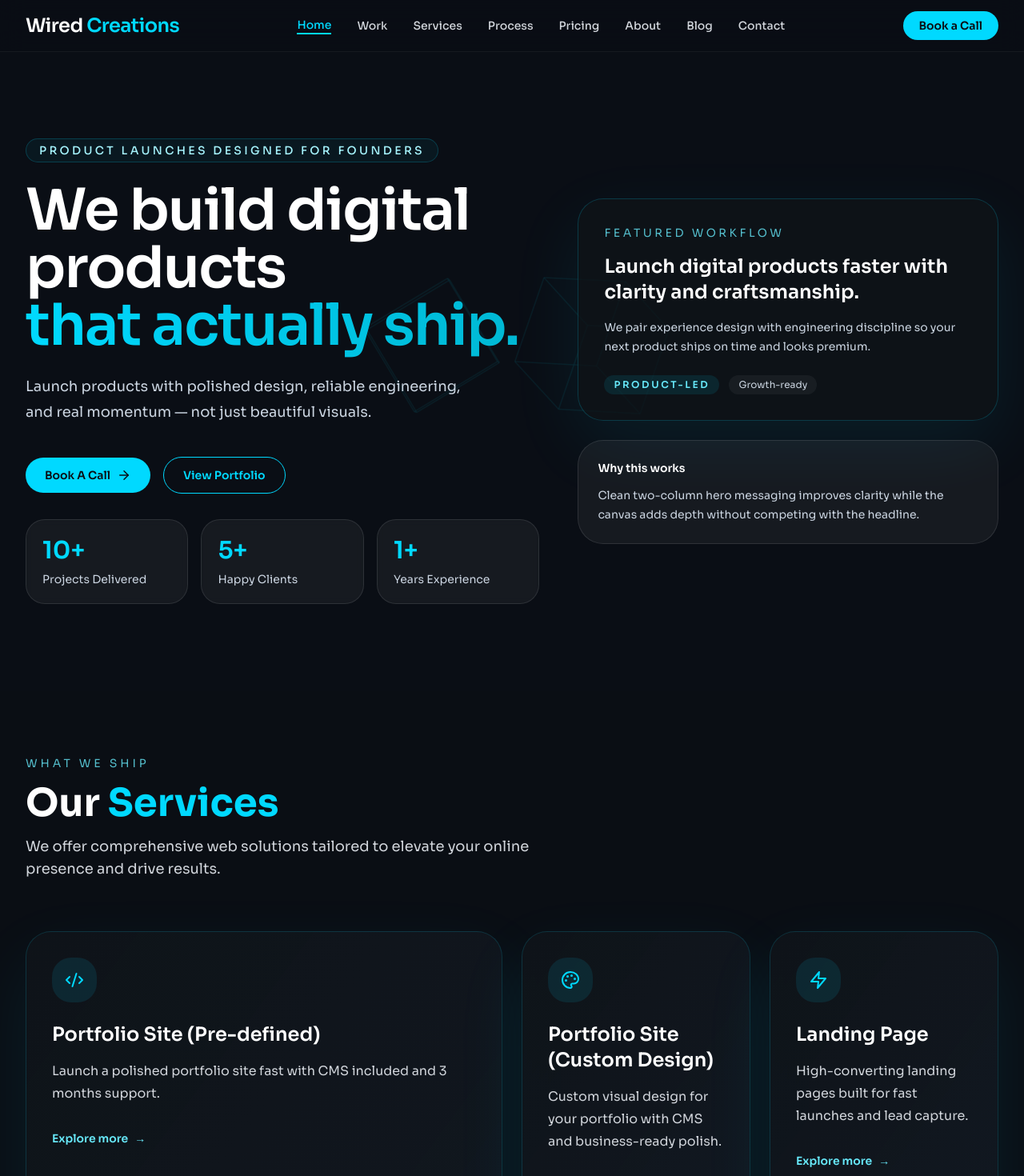
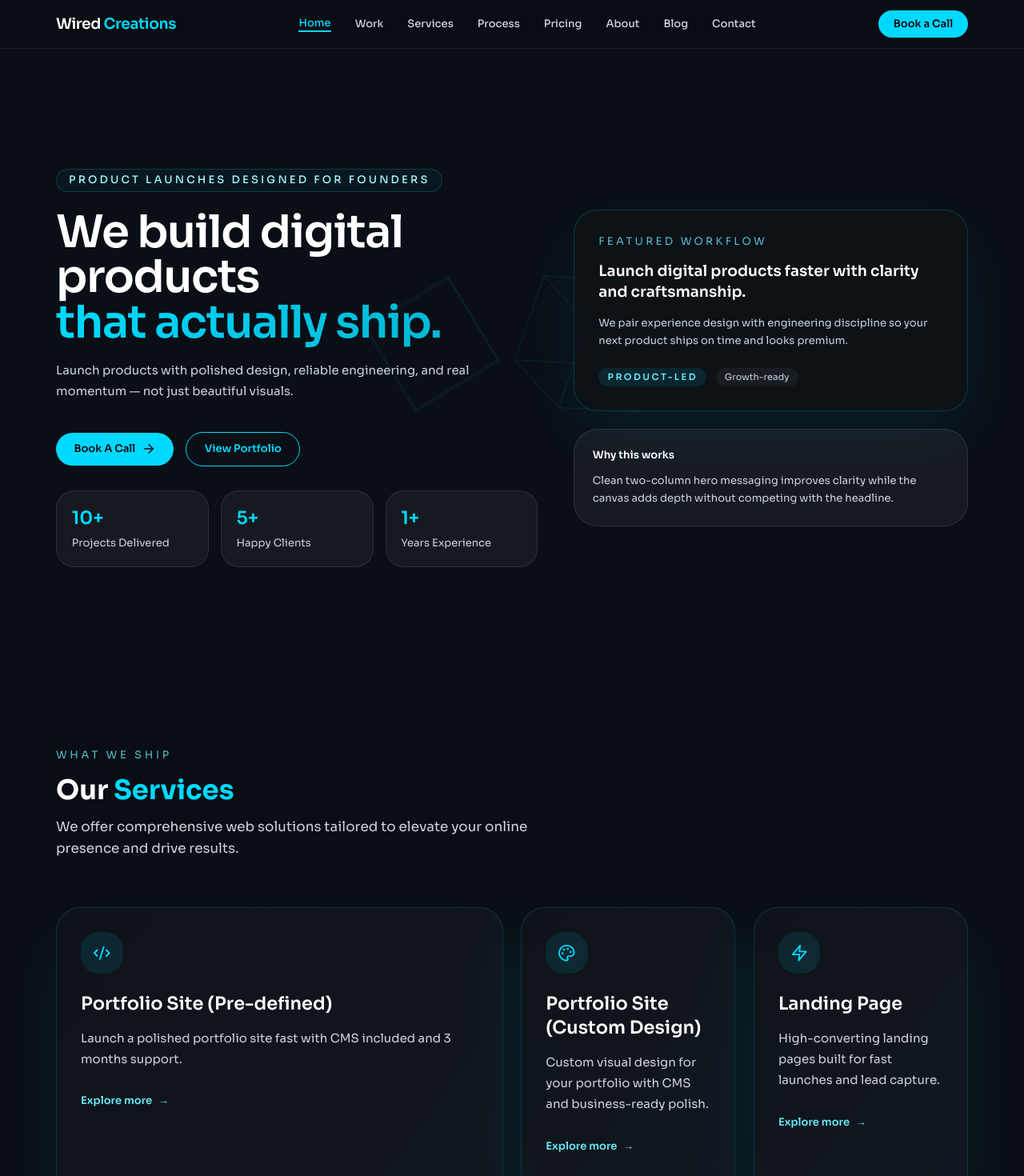
Before and after one commit to amanrajpoot5612/Agency-website-using-bolt, a React (Vite) app: page / in a window 1280 px wide. Shown: the top 1470 px of the page at 80% size. Built offline with nearby package versions, Linux system fonts and the light colour scheme; a web font is replaced by a local one.

Commit message:
feat: adjust heading sizes across multiple components for improved visual hierarchy

```diff
--- a/src/components/About.tsx
+++ b/src/components/About.tsx
@@ -36,7 +36,7 @@ export const About = ({ data }: AboutProps) => {
               isVisible ? "animate-slideInLeft" : "opacity-0"
             }`}
           >
-            <h2 className="text-4xl sm:text-5xl font-bold mb-6">
+            <h2 className="text-3xl sm:text-4xl font-bold mb-6">
               <span className="text-white">{data.heading.headingP1}</span>
               <span className="text-cyan-400">{data.heading.headingP2}</span>
             </h2>
--- a/src/components/Contact.tsx
+++ b/src/components/Contact.tsx
@@ -54,7 +54,7 @@ const Contact = () => {
             isVisible ? "animate-fadeInUp" : "opacity-0"
           }`}
         >
-          <h2 className="text-4xl sm:text-5xl font-bold mb-4">
+          <h2 className="text-3xl sm:text-4xl font-bold mb-4">
             <span className="text-white">Get In</span>
             <span className="text-cyan-400"> Touch</span>
           </h2>
--- a/src/components/Hero.tsx
+++ b/src/components/Hero.tsx
@@ -179,7 +179,7 @@ export const Hero = ({ onNavigate, data }: HeroProps) => {
               Product launches designed for founders
             </span>
 
-            <h1 className="mt-6 text-5xl font-semibold tracking-tight text-white sm:text-6xl lg:text-7xl leading-tight">
+            <h1 className="mt-6 text-4xl font-semibold leading-[1.12] tracking-tight text-white sm:text-5xl lg:text-6xl">
               <span>{data.heading.headingP1}</span>
               <br />
               <span className="text-transparent bg-clip-text bg-gradient-to-r from-cyan-400 to-cyan-500">
@@ -187,7 +187,7 @@ export const Hero = ({ onNavigate, data }: HeroProps) => {
               </span>
             </h1>
 
-            <p className="mt-6 max-w-xl text-lg leading-8 text-slate-300">
+            <p className="mt-5 max-w-xl text-base leading-7 text-slate-300">
               {data.subHeading}
             </p>
 
@@ -214,7 +214,7 @@ export const Hero = ({ onNavigate, data }: HeroProps) => {
                   className="rounded-3xl border border-white/10 bg-white/5 p-5 backdrop-blur-sm"
                   style={{ animationDelay: `${0.15 + idx * 0.15}s` }}
                 >
-                  <div className="text-3xl font-semibold text-cyan-400">{matrix.number}</div>
+                  <div className="text-2xl font-semibold text-cyan-400">{matrix.number}</div>
                   <p className="mt-2 text-sm text-slate-300">{matrix.label}</p>
                 </div>
               ))}
@@ -224,7 +224,7 @@ export const Hero = ({ onNavigate, data }: HeroProps) => {
           <div className="space-y-6">
             <div className="rounded-[2rem] border border-cyan-400/20 bg-navy-900/70 p-8 shadow-[0_30px_90px_rgba(0,217,255,0.08)]">
               <p className="text-sm uppercase tracking-[0.25em] text-cyan-300/80">Featured workflow</p>
-              <h2 className="mt-4 text-2xl font-semibold text-white">
+              <h2 className="mt-4 text-xl font-semibold leading-snug text-white">
                 Launch digital products faster with clarity and craftsmanship.
               </h2>
               <p className="mt-4 text-sm leading-6 text-slate-300">
--- a/src/components/Meeting.tsx
+++ b/src/components/Meeting.tsx
@@ -38,7 +38,7 @@ export const Meeting = ({ data }: MeetingProps) => {
             isVisible ? "animate-fadeInUp" : "opacity-0"
           }`}
         >
-          <h2 className="text-4xl sm:text-5xl font-bold mb-4">
+          <h2 className="text-3xl sm:text-4xl font-bold mb-4">
             <span className="text-white">{data.heading.headingP1}</span>
             <span className="text-cyan-400">{data.heading.headingP2}</span>
           </h2>
--- a/src/components/Navigation.tsx
+++ b/src/components/Navigation.tsx
@@ -52,7 +52,7 @@ export const Navigation = () => {
         >
           <Link
             to="/"
-            className="text-2xl font-semibold tracking-tight text-white transition-opacity hover:opacity-80"
+            className="text-xl font-semibold tracking-tight text-white transition-opacity hover:opacity-80"
           >
             <span className="text-white">Wired</span>
             <span className="text-cyan-400"> Creations</span>
@@ -116,7 +116,7 @@ export const Navigation = () => {
                 to={link.to}
                 onClick={() => setIsOpen(false)}
                 className={({ isActive }) =>
-                  `block w-full rounded-3xl border border-white/5 px-5 py-4 text-left text-2xl font-semibold transition-colors ${
+                  `block w-full rounded-3xl border border-white/5 px-5 py-3 text-left text-xl font-semibold transition-colors ${
                     isActive ? 'text-cyan-400 bg-white/5' : 'text-gray-300 hover:text-cyan-400'
                   }`
                 }
--- a/src/components/Portfolio.tsx
+++ b/src/components/Portfolio.tsx
@@ -59,7 +59,7 @@ export const Portfolio = ({ data }: PortfolioProps) => {
           <p className="text-sm uppercase tracking-[0.28em] text-cyan-300/80 mb-4">
             Selected projects
           </p>
-          <h2 className="text-4xl sm:text-5xl font-bold leading-tight">
+          <h2 className="text-3xl sm:text-4xl font-bold leading-tight">
             <span className="text-white">{data.heading.headingP1}</span>
             <span className="text-cyan-400">{data.heading.headingP2}</span>
           </h2>
--- a/src/components/Pricing.tsx
+++ b/src/components/Pricing.tsx
@@ -45,7 +45,7 @@ export const Pricing = ({ onNavigate, data }: PricingProps) => {
             isVisible ? "animate-fadeInUp" : "opacity-0"
           }`}
         >
-          <h2 className="text-4xl sm:text-5xl font-bold mb-4">
+          <h2 className="text-3xl sm:text-4xl font-bold mb-4">
             <span className="text-white">{data.heading.headingP1}</span>
             <span className="text-cyan-400">{data.heading.headingP2}</span>
           </h2>
--- a/src/components/Services.tsx
+++ b/src/components/Services.tsx
@@ -40,7 +40,7 @@ export const Services = ({ data }: ServicesProps) => {
           <p className="text-sm uppercase tracking-[0.28em] text-cyan-300/80 mb-4">
             What we ship
           </p>
-          <h2 className="text-4xl sm:text-5xl font-bold leading-tight">
+          <h2 className="text-3xl sm:text-4xl font-bold leading-tight">
             <span className="text-white">{data.heading.headingP1}</span>
             <span className="text-cyan-400">{data.heading.headingP2}</span>
           </h2>
--- a/src/components/Testimonials.tsx
+++ b/src/components/Testimonials.tsx
@@ -25,7 +25,7 @@ export const Testimonials = ({ data }: TestimonialsProps) => {
     <section ref={ref} id="testimonials" className="min-h-screen bg-gradient-to-b from-navy-950 to-navy-900 py-20">
       <div className="max-w-7xl mx-auto px-4 sm:px-6 lg:px-8">
         <div className={`mb-16 transition-all duration-700 ${isVisible ? 'animate-fadeInUp' : 'opacity-0'}`}>
-          <h2 className="text-4xl sm:text-5xl font-bold mb-4">
+          <h2 className="text-3xl sm:text-4xl font-bold mb-4">
             <span className="text-white">{data.heading.headingP1}</span>
             <span className="text-cyan-400">{data.heading.headingP2}</span>
           </h2>
--- a/src/index.css
+++ b/src/index.css
@@ -8,12 +8,20 @@
 html {
   scroll-behavior: smooth;
   -webkit-font-smoothing: antialiased;
+  font-size: 15px;
 }
 
 body {
   background-color: #0a0e14;
   color: #c8d6e5;
   font-family: 'Sora', sans-serif;
+  line-height: 1.6;
+}
+
+@media (max-width: 639px) {
+  html {
+    font-size: 14.5px;
+  }
 }
 
 * {
```
